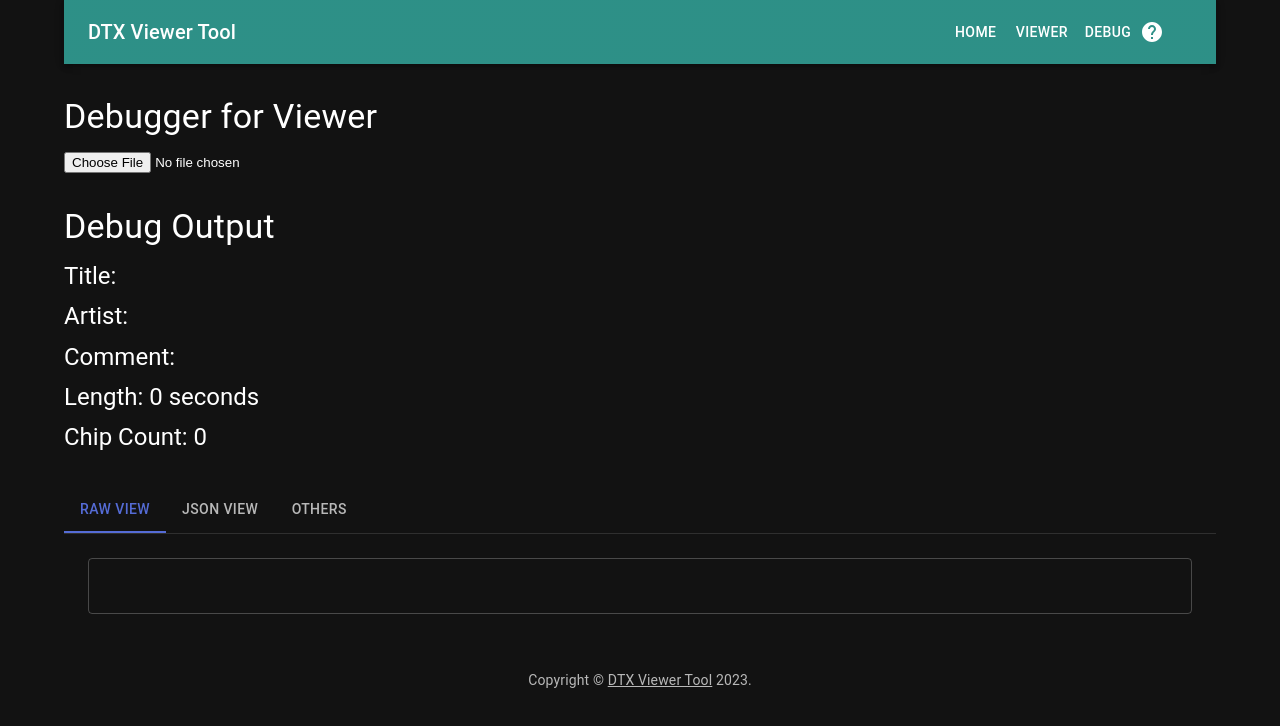
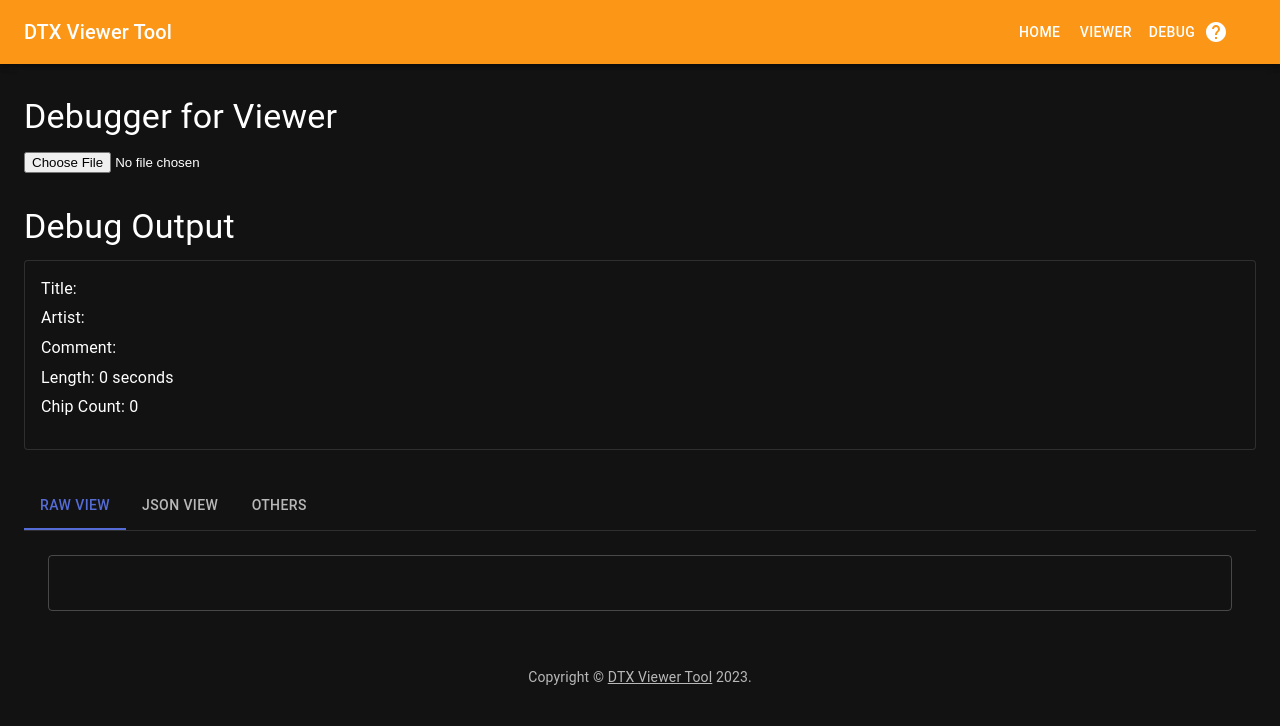
Before and after one commit to fisyher/dtxviewertool, a React (Create React App) app: page /debug in a window 1280 px wide. Shown: the top 726 px of the page. Built offline with nearby package versions, Linux system fonts and the light colour scheme.

Commit message:
Changed chartReducer to split reading and parsing into two async thunks Updated Debug.tsx to use useEffect to trigger dispatch of parseFile action Adjust styling

```diff
--- a/src/App.tsx
+++ b/src/App.tsx
@@ -25,8 +25,9 @@ function Copyright() {
 function App() {
   return (
     <BrowserRouter>
-      <Container fixed>
-        <CustomNavBar></CustomNavBar>
+    <CustomNavBar></CustomNavBar>
+      <Container maxWidth={false}>
+
         {/*Start of Content body*/}
 
         <Routes>
--- a/src/app/reducers/chartReducer.ts
+++ b/src/app/reducers/chartReducer.ts
@@ -1,31 +1,31 @@
-import {createAsyncThunk, createSlice, PayloadAction} from '@reduxjs/toolkit';
-import {RootState} from '../../app/store';
+import { createAsyncThunk, createSlice, PayloadAction } from "@reduxjs/toolkit";
+import { DtxFileParser, DTXJson } from "../../external/DTX";
 
-import { DtxFileParser, DTXJson } from '../../external/DTX';
-
-const DEFAULT_ENCODING = 'shift-jis';
+const DEFAULT_ENCODING = "shift-jis";
 
 interface ChartMetadata {
-    source: String,
-    size: Number,
-    version: String
-};
+  source: String;
+  size: Number;
+  version: String;
+}
 
 interface ChartNoteData {
-    timestampMS: Number,
-    type: String
-};
+  timestampMS: Number;
+  type: String;
+}
+
+type ChartStatusType = "empty" | "loading" | "rawLoaded" | "parsing" | "error" | "invalid" | "valid";
 
 interface ChartState {
-    chart: DTXJson,
-    raw: String,
-    status: 'empty' | 'loading' | 'rawLoaded' | 'error' | 'invalid' | 'valid',
-    error: String
-  };
+  dtxJsonObject: DTXJson;
+  raw: String;
+  status: ChartStatusType;
+  error: String;
+}
 
 //Initial state
 const initialState = {
-  chart: {
+  dtxJsonObject: {
     songInfo: {
       title: "",
       artist: "",
@@ -39,76 +39,87 @@ const initialState = {
     bpmSegments: [],
     chips: [],
   },
-  raw: '',
-  status: 'empty',
-  error: ''
+  raw: "",
+  status: "empty",
+  error: "",
 } as ChartState;
 
-export const readFile = createAsyncThunk(
-    'chart/readFile',
-    async (file: File) => {
+export const readFile = createAsyncThunk("chart/readFile", async (file: File, thunkConfig) => {
   const reader = new FileReader();
 
-      return new Promise<ChartState>((resolve, reject) => {
+  return new Promise<String>((resolve, reject) => {
     reader.onload = () => {
       const content = reader.result as string;
-
-          //
-          const parser: DtxFileParser = new DtxFileParser(content);
-          if(parser.getErrorMessage() !== ''){
-            reject(parser.getErrorMessage());
-          }
-          else{
-            const dtxJson: DTXJson = parser.getDtxJson();
-            resolve({chart: dtxJson, raw: content, status: 'valid', error: ''});
-          }
+      resolve(content);
     };
 
     reader.onerror = () => {
-          reject(reader.error?.message || 'Failed to read file');
+      reject(reader.error?.message || "Failed to read file");
     };
 
     reader.readAsText(file, DEFAULT_ENCODING);
   });
+});
+
+export const parseFile = createAsyncThunk("chart/parseFile", async (content: String) => {
+  return new Promise<ChartState>((resolve, reject) => {
+    const parser: DtxFileParser = new DtxFileParser(content as string);
+    if (parser.getErrorMessage() !== "") {
+      reject(parser.getErrorMessage());
+    } else {
+      const dtxJson: DTXJson = parser.getDtxJson();
+      resolve({ dtxJsonObject: dtxJson, raw: content, status: "valid", error: "" });
     }
-  );
-
+  });
+});
 
 export const chartSlice = createSlice({
-    name: 'chart',
+  name: "chart",
   initialState,
   reducers: {
     reset: (state) => {
-        state = {...initialState};
+      state = { ...initialState };
     },
     // Use the PayloadAction type to declare the contents of `action.payload`
     setDtx: (state, action: PayloadAction<String>) => {
       state.raw = action.payload;
-        state.status = 'valid';
+      state.status = "valid";
     },
   },
   extraReducers: (builder) => {
     builder
       .addCase(readFile.pending, (state) => {
-            state.status = 'loading';
-            state.error = '';
-            state.raw = '';
+        state.status = "loading";
+        state.error = "";
+        state.raw = "";
       })
       .addCase(readFile.fulfilled, (state, action) => {
-            state.status = 'rawLoaded';
-            //state = {...action.payload};
-            state.error = action.payload.error;
-            state.chart = action.payload.chart;
-            state.raw = action.payload.raw;
-
+        state.status = "rawLoaded";
+        state.error = "";
+        state.raw = action.payload;
       })
       .addCase(readFile.rejected, (state, action) => {
-            state.status = 'error';
-            state.error = action.error.message || 'Failed to read file';
+        state.status = "error";
+        state.error = action.error.message || "Failed to read file";
+      })
+      .addCase(parseFile.pending, (state) => {
+        state.status = "parsing";
+        state.error = "";
+        state.raw = "";
+      })
+      .addCase(parseFile.fulfilled, (state, action) => {
+        state.status = action.payload.status;
+        state.error = action.payload.error;
+        state.dtxJsonObject = action.payload.dtxJsonObject;
+        state.raw = action.payload.raw;
+      })
+      .addCase(parseFile.rejected, (state, action) => {
+        state.status = "invalid";
+        state.error = action.error.message || "Failed to parse DTX file";
       });
   },
 });
 
-
+export type { ChartState, ChartStatusType };
 export const { reset, setDtx } = chartSlice.actions;
 export default chartSlice.reducer;
--- a/src/pages/Debug.tsx
+++ b/src/pages/Debug.tsx
@@ -1,9 +1,9 @@
 import Box from "@mui/material/Box";
 import Typography from "@mui/material/Typography";
-import React, { ChangeEvent } from "react";
+import React, { ChangeEvent, useEffect, useRef } from "react";
 import { useAppSelector, useAppDispatch } from "../app/hooks";
-import { readFile } from "../app/reducers/chartReducer";
-import { TextField } from "@mui/material";
+import { ChartState, ChartStatusType, parseFile, readFile } from "../app/reducers/chartReducer";
+import { Card, CardContent, TextField } from "@mui/material";
 import { JsonViewer } from "@textea/json-viewer";
 
 import Tab from "@mui/material/Tab";
@@ -11,10 +11,32 @@ import TabContext from "@mui/lab/TabContext";
 import TabList from "@mui/lab/TabList";
 import TabPanel from "@mui/lab/TabPanel";
 
+
 function Debug() {
   //Initialize dispatcher and selector
   const dispatch = useAppDispatch();
-  const { status, error, raw, chart } = useAppSelector((state) => state.chart);
+  const previousStatusRef = useRef<ChartStatusType>();
+  const { status, error, raw, dtxJsonObject } : ChartState = useAppSelector((state) => state.chart);
+
+  //
+  useEffect(() => {
+
+    if (status !== previousStatusRef.current) {
+      // Dispatch your action here conditionally
+      console.log("Change in status detected");
+      console.log(previousStatusRef.current + ' to ' + status);
+      if(status === 'rawLoaded'){
+        console.log("Dispatch action to parseFile");
+        dispatch(parseFile(raw));
+      }
+
+    }
+
+    // Update the reference to the current nestedField value
+    previousStatusRef.current = status;
+
+  }, [status, raw, dispatch])
+
 
   //Handle file change event
   const handleFileChange = (event: ChangeEvent<HTMLInputElement>) => {
@@ -37,31 +59,35 @@ function Debug() {
           Debugger for Viewer
         </Typography>
         <div>
-          <input type="file" onChange={handleFileChange} />
+          <input type="file" accept=".dtx, .gda" onChange={handleFileChange} />
           {status === "loading" && <p>Loading file...</p>}
         </div>
       </Box>
       <Box sx={{ my: 4 }}>
-        <Typography variant="h4" component="h1" gutterBottom>
+      <Typography variant="h4" component="h1" gutterBottom>
           Debug Output
         </Typography>
-        <Typography variant="h5" gutterBottom>
-          Title: {chart.songInfo.title}
+        <Card variant="outlined">
+          <CardContent>
+
+        <Typography  gutterBottom>
+          Title: {dtxJsonObject.songInfo.title}
         </Typography>
-        <Typography variant="h5" gutterBottom>
-          Artist: {chart.songInfo.artist}
+        <Typography  gutterBottom>
+          Artist: {dtxJsonObject.songInfo.artist}
         </Typography>
-        <Typography variant="h5" gutterBottom>
-          Comment: {chart.songInfo.comment}
+        <Typography  gutterBottom>
+          Comment: {dtxJsonObject.songInfo.comment}
         </Typography>
-        <Typography variant="h5" gutterBottom>
-          Length: {chart.songInfo.songDuration} seconds
+        <Typography  gutterBottom>
+          Length: {dtxJsonObject.songInfo.songDuration} seconds
         </Typography>
-        <Typography variant="h5" gutterBottom>
-          Chip Count: {chart.chips.length}
+        <Typography  gutterBottom>
+          Chip Count: {dtxJsonObject.chips.length}
         </Typography>
         {error && <p>Error: {error}</p>}
-
+          </CardContent>
+        </Card>
         <Box sx={{ my: 4 }}>
           <TabContext value={tabValue}>
             <Box sx={{ borderBottom: 1, borderColor: "divider" }}>
@@ -85,7 +111,7 @@ function Debug() {
               />
             </TabPanel>
             <TabPanel value="2">
-              <JsonViewer value={chart} defaultInspectDepth={2} theme="auto" />
+              <JsonViewer value={dtxJsonObject} defaultInspectDepth={2} theme="auto" />
             </TabPanel>
             <TabPanel value="3">To be added</TabPanel>
           </TabContext>
--- a/src/pages/Viewer.tsx
+++ b/src/pages/Viewer.tsx
@@ -1,4 +1,4 @@
-import { Box, Typography } from '@mui/material'
+import { Box, Card, CardContent, Typography } from '@mui/material'
 
 function Viewer() {
   return (
@@ -8,6 +8,16 @@ function Viewer() {
       </Typography>
       This is the main viewer
       {/* <ProTip />*/}
+      <Card variant='outlined'>
+        <CardContent>
+          <Typography variant="h5">
+            Card Top
+          </Typography>
+          <Typography>
+            Card Middle
+          </Typography>
+        </CardContent>
+      </Card>
     </Box>
   )
 }
--- a/src/theme.ts
+++ b/src/theme.ts
@@ -19,7 +19,7 @@ const theme = createTheme({
     MuiAppBar: {
       styleOverrides: {
         colorPrimary: {
-          backgroundColor: "#19857b"
+          backgroundColor: "#fb8c00"
         }
       }
     }
```
Lines whose indentation alone changed are shown as unchanged.
